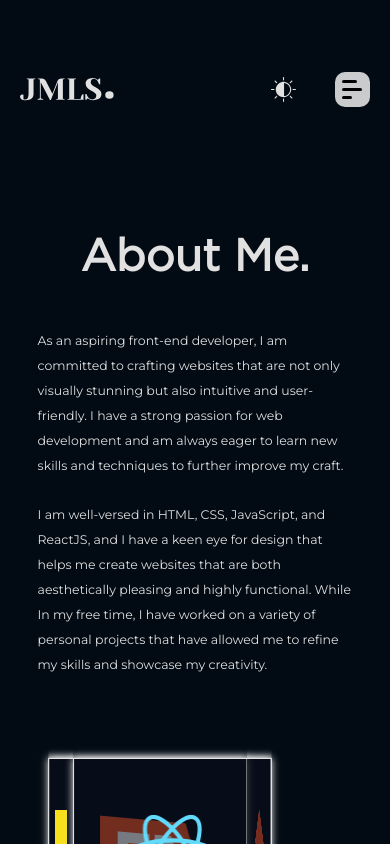
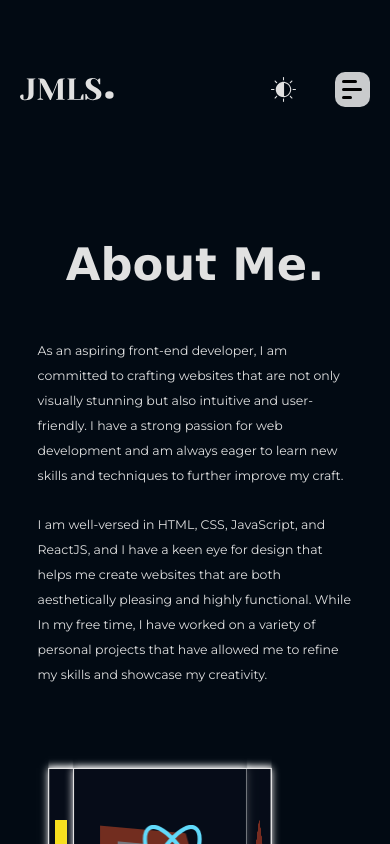
Before and after one commit to jmlsoteyza/portfolio, a React (Vite) app: page /About in a window 390 px wide. Shown: the top 844 px of the page. Built offline with nearby package versions, Linux system fonts and the light colour scheme.

Commit message:
updatee!

```diff
--- a/src/Styles/navbar.scss
+++ b/src/Styles/navbar.scss
@@ -137,7 +137,7 @@ nav {
 @media (max-width: 985px) {
   .toggle {
     display: flex;
-    z-index: 5;
+    z-index: 3;
     margin-right: 1.257rem;
   }
   .toggle-mode {
@@ -145,13 +145,16 @@ nav {
   }
   .mode-off {
     display: block;
-    z-index: 9;
+    z-index: 4;
     position: absolute;
     right: 0;
     margin-right: 5.25rem;
   }
+  nav {
+    z-index: 6;
+  }
   .logo123 {
-    z-index: 7;
+    z-index: 5;
   }
   .ul-container {
     position: fixed;
--- a/src/Styles/responsive-layout.scss
+++ b/src/Styles/responsive-layout.scss
@@ -295,14 +295,14 @@
       }
     }
   }
-
   .Projects-container {
     padding-inline: 4.5rem;
   }
 }
 @media (max-width: 480px) {
   .Projects-inner_container .Projects_header h1,
-  .Contact-inner_container .Contact-header h1 {
+  .Contact-inner_container .Contact-header h1,
+  .about-inner_container .aboutme-header h1 {
     font-size: 2.8rem;
     font-family: "Lucida Sans", "Lucida Sans Regular", "Lucida Grande",
       "Lucida Sans Unicode", Geneva, Verdana, sans-serif;
```
